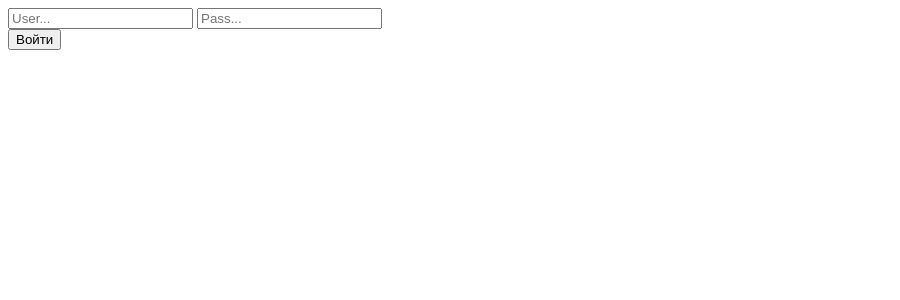
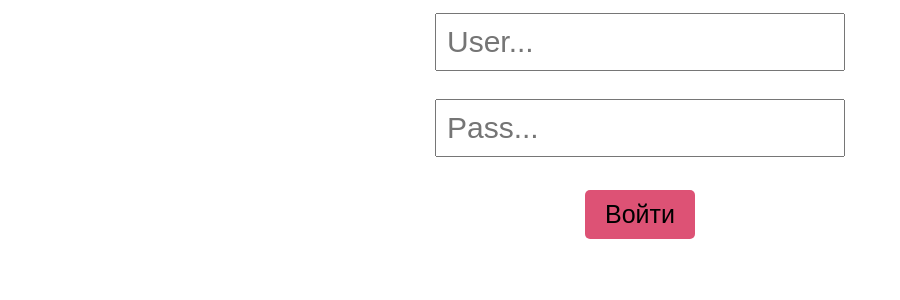
Before and after one commit to Alina52eee/msg-app, a Flask app: page /login in a window 1280 px wide. Shown: the top 300 px of the page, without its empty margins (0-900 px from the left). Run offline with Flask 3, Linux system fonts and the light colour scheme.

Commit message:
Add files via upload

```diff
--- a/app.py
+++ b/app.py
@@ -77,7 +77,13 @@ def index():
     msgs = conn.execute("SELECT * FROM msgs").fetchall()
     conn.close()
 
-    return render_template('index.html', msgs=msgs)
+    is_admin = False
+    user = session.get('username')
+
+    if user and user == ADMIN_USERNAME:
+        is_admin = True
+
+    return render_template('index.html', msgs=msgs,is_admin=is_admin)
 
 # ---------------------------
 # Админ панель
--- a/templates/login.html
+++ b/templates/login.html
@@ -3,17 +3,41 @@
 <head>
     <meta charset="UTF-8">
     <title>Login</title>
+    <style>
+        body{
+            text-align: center;
+        }
+        button{
+            font-size: 25px;
+            background: #dd5275;
+           padding: 10px 20px;
+            margin: 10px;
+            border: none;
+            border-radius: 5px;
+            cursor: pointer;
+        }
+        input{
+            font-size: 30px;
+            padding: 10px;
+            margin: 5px;
+        }
+    </style>
 </head>
 <body>
     <form method="post">
+
         <div>{{ sysmsg }}</div>
         <div>
 
             <input type="text" name="username" placeholder="User..." value={{formuser}}>
+            <br>
+            <br>
             <input type="text" name="password" placeholder="Pass..." value={{formpass}}>
         </div>
+         <br>
+        <button type="submit">Войти</button>
+    </form>
 
-        <button>Войти</button>
-    </form>
+
 </body>
 </html>
```
Also changed, not shown: templates/index.html (+12 -1 lines), static/style.css (line endings or trailing spaces).
